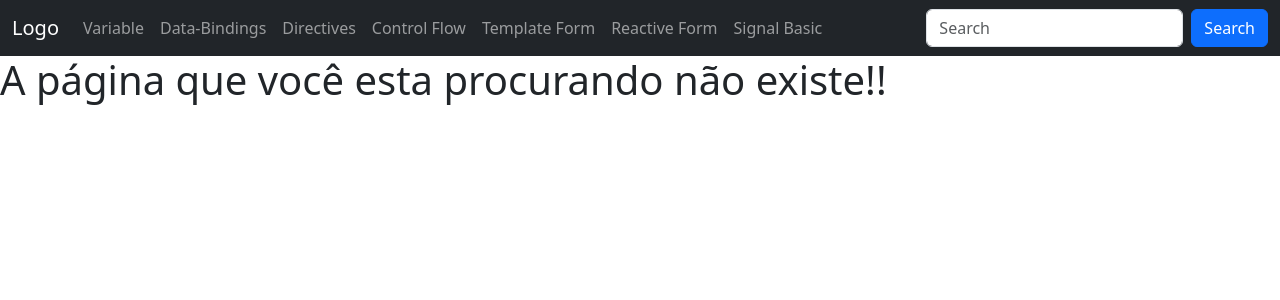
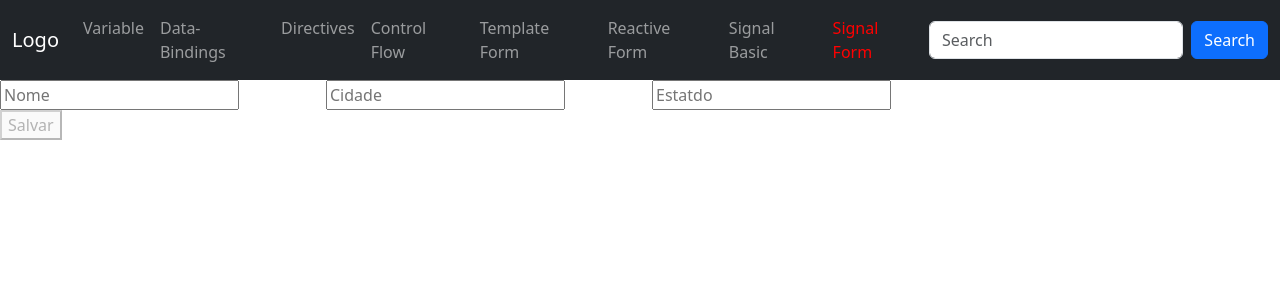
Before and after one commit to marcionavarro/angular22, an Angular app: page /signal-form in a window 1280 px wide. Shown: the top 300 px of the page. Built offline with nearby package versions, Linux system fonts and the light colour scheme.

Commit message:
Angular 22 Tutorial for Beginners | Signal Form in Angular

```diff
--- a/src/app/app.html
+++ b/src/app/app.html
@@ -34,6 +34,9 @@
         <li class="nav-item">
           <a class="nav-link" routerLink="signal-basic" routerLinkActive="active">Signal Basic</a>
         </li>
+        <li class="nav-item">
+          <a class="nav-link" routerLink="signal-form" routerLinkActive="active">Signal Form</a>
+        </li>
       </ul>
       <form class="d-flex">
         <input class="form-control me-2" type="text" placeholder="Search" />
--- a/src/app/app.routes.ts
+++ b/src/app/app.routes.ts
@@ -7,6 +7,7 @@ import { ControlFlow } from './components/control-flow/control-flow';
 import { TemForm } from './components/tem-form/tem-form';
 import { ReactiveFormEx } from './components/reactive-form-ex/reactive-form-ex';
 import { SignalBasic } from './components/signal-basic/signal-basic';
+import { SignalFormEx } from './components/signal-form-ex/signal-form-ex';
 
 export const routes: Routes = [
   {
@@ -43,6 +44,10 @@ export const routes: Routes = [
     component: SignalBasic,
   },
   {
+    path: 'signal-form',
+    component: SignalFormEx,
+  },
+  {
     path: '**',
     component: NotFound,
   },
--- /dev/null
+++ b/src/app/components/signal-form-ex/signal-form-ex.html
@@ -0,0 +1,30 @@
+<div class="row">
+  <div class="col-3">
+    <input type="text" [formField]="employeeForm.empName" placeholder="Nome" />
+    <div class="text-danger">
+      @if (employeeForm.empName().touched()) {
+        @for (item of employeeForm.empName().errors(); track $index) {
+          {{ item.message }}
+        }
+      }
+    </div>
+  </div>
+  <div class="col-3">
+    <input type="text" [formField]="employeeForm.empCity" placeholder="Cidade" />
+    <div class="text-danger">
+      @if (employeeForm.empCity().touched()) {
+        @for (item of employeeForm.empCity().errors(); track $index) {
+          {{ item.message }}
+        }
+      }
+    </div>
+  </div>
+  <div class="col-3">
+    <input type="text" [formField]="employeeForm.empState" placeholder="Estatdo" />
+  </div>
+</div>
+<div class="row">
+  <div class="col-4">
+    <button (click)="onSaveEmp()" [disabled]="employeeForm().invalid()">Salvar</button>
+  </div>
+</div>
--- /dev/null
+++ b/src/app/components/signal-form-ex/signal-form-ex.ts
@@ -0,0 +1,27 @@
+import { Component, signal } from '@angular/core';
+import { form, FormField, minLength, required, schema } from '@angular/forms/signals';
+
+@Component({
+  selector: 'app-signal-form-ex',
+  imports: [FormField],
+  templateUrl: './signal-form-ex.html',
+  styleUrl: './signal-form-ex.css',
+})
+export class SignalFormEx {
+  employeeModel = signal({
+    empName: '',
+    empCity: '',
+    empState: '',
+  });
+
+  employeeForm = form(this.employeeModel, (schema) => {
+    (required(schema.empName, { message: 'Nome é obrigatório' }),
+      minLength(schema.empName, 4, { message: 'Min 4 caracteres' }),
+      required(schema.empCity, { message: 'Cidade é obrigatória' }));
+  });
+
+  onSaveEmp() {
+    const formValue = this.employeeForm().value();
+    debugger;
+  }
+}
```
Also changed, not shown: src/app/components/signal-form-ex/signal-form-ex.css (added), 1 other file (tests, documents, lock files or other folders).
